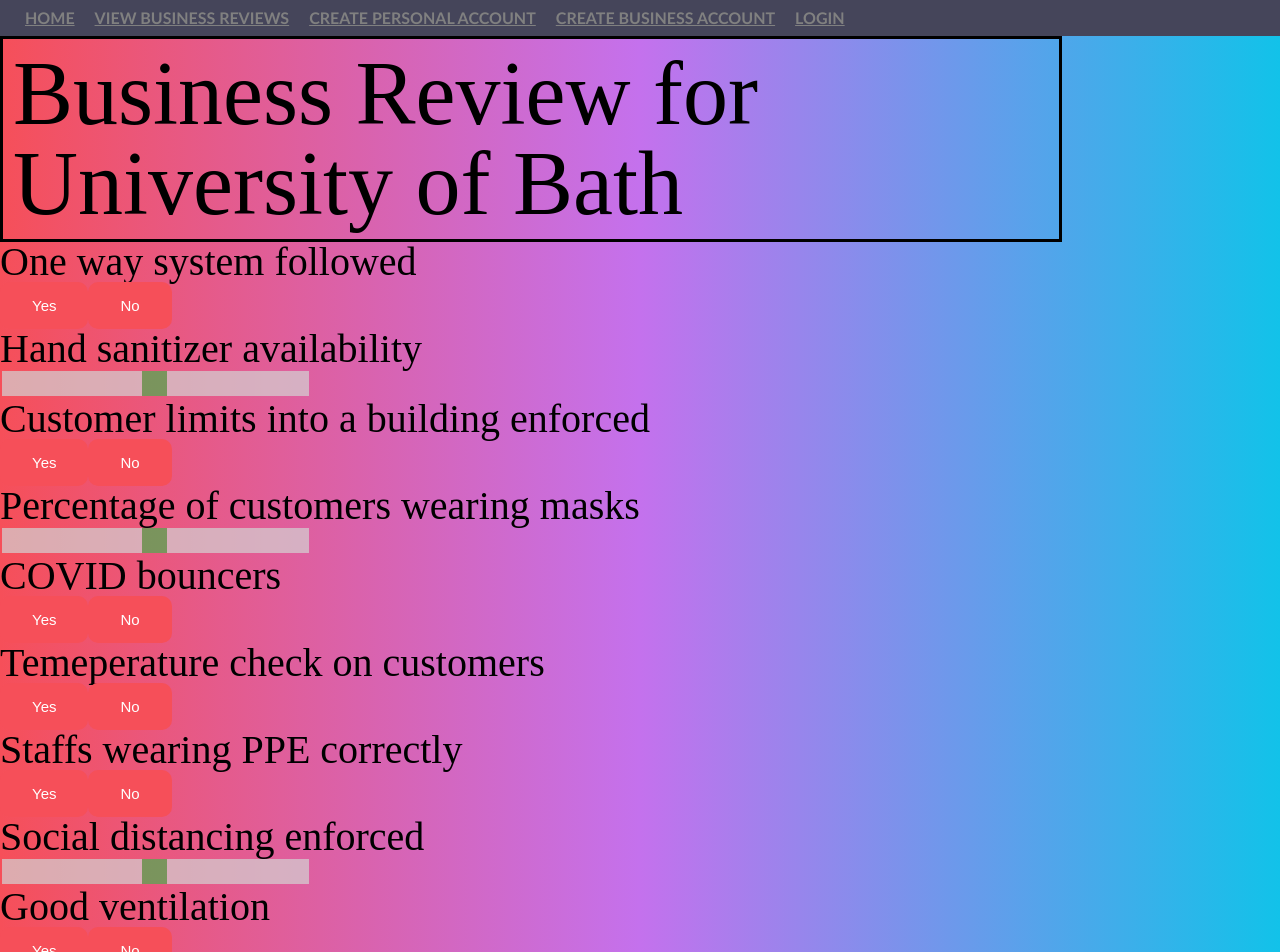
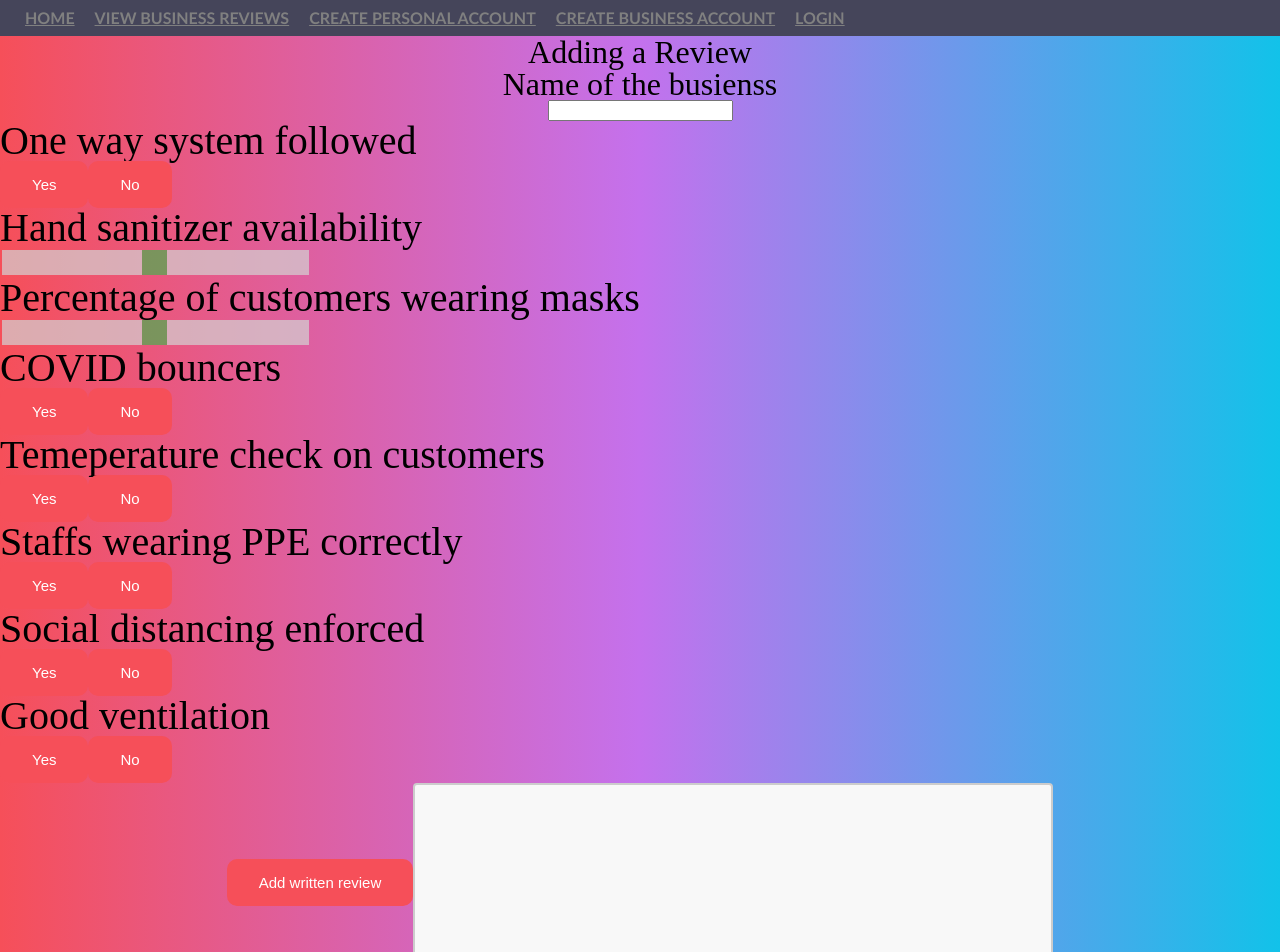
Before and after one commit to kohtzk/pandemic-review-site, a React (Create React App) app in the folder implementation/frontend/: page /add-review in a window 1280 px wide. Shown: the top 952 px of the page. Built offline with nearby package versions, Linux system fonts and the light colour scheme.

Commit message:
changed add review page

```diff
--- a/implementation/frontend/src/components/ReviewLayout.js
+++ b/implementation/frontend/src/components/ReviewLayout.js
@@ -1,47 +1,76 @@
 import React, { useState } from "react";
 import "../pages/ReviewLayout.css";
 
-export default function ReviewLayout(props) {
+class ReviewLayout extends React.Component{
+  constructor() {
+    super();
+    this.state = {
+      businessID: null,
+      oneway_System: null,
+      hand_Sanitizer: null,
+      wear_Masks: null,
+      covid_Bouncers: null,
+      temperature_Check: null,
+      staff_PPE: null,
+      social_Distancing: null,
+      ventilation: null,
+    };
+  }
+
+  setOneWaySystem0(){
+    this.state.oneway_System = 0;
+    console.log("Oneway System:", this.state.oneway_System);
+  }
+
+  setOneWaySystem1(){
+    this.state.oneway_System = 1;
+    console.log("Oneway System:", this.state.oneway_System);
+  }
+
+  render(){
     return (
       <div className="Font">
         <div>
-        <h1 className="businessReviewName">Business Review for {props.review.name}</h1>
+          <h1>Adding a Review</h1>
+        </div>
+        <div>
+          <h1>Name of the busienss</h1>
+          <input type="text" />
         </div>
         <div className="informationDescription">
-        <h1>{props.review.description1}</h1>
-        <button className = "addReviewButton">Yes</button>
-        <button className = "addReviewButton">No</button>
-        <h1>{props.review.description2}</h1>
+          <h1>{this.props.review.oneWaySystem}</h1>
+          <button className = "addReviewButton" onClick={this.setOneWaySystem0} >Yes</button>
+          <button className = "addReviewButton" onClick={this.setOneWaySystem0} >No</button>
+
+          <h1>{this.props.review.handSanitizer}</h1>
           <div className="slidecontainer">
             <input type="range" min="1" max="100" value="50" className="slider"/>
           </div>
-        <h1>{props.review.description3}</h1>
-        <button className = "addReviewButton">Yes</button>
-        <button className = "addReviewButton">No</button>
-        <h1>{props.review.description4}</h1>
+
+          <h1>{this.props.review.wearMasks}</h1>
           <div className="slidecontainer">
             <input type="range" min="1" max="100" value="50" className="slider"/>
           </div>
-        <h1>{props.review.description5}</h1>
+
+          <h1>{this.props.review.bouncers}</h1>
           <button className = "addReviewButton">Yes</button>
           <button className = "addReviewButton">No</button>
-        <h1>{props.review.description6}</h1>
+
+          <h1>{this.props.review.temperatureCheck}</h1>
           <button className = "addReviewButton">Yes</button>
           <button className = "addReviewButton">No</button>
-        <h1>{props.review.description7}</h1>
+
+          <h1>{this.props.review.staffPPE}</h1>
           <button className = "addReviewButton">Yes</button>
           <button className = "addReviewButton">No</button>
-        <h1>{props.review.description8}</h1>
-        <div className="slidecontainer">
-          <input type="range" min="1" max="100" value="50" className="slider"/>
-        </div>
-        <h1>{props.review.description9}</h1>
+
+          <h1>{this.props.review.socialDistancing}</h1>
           <button className = "addReviewButton">Yes</button>
           <button className = "addReviewButton">No</button>
-        <h1>{props.review.description10}</h1>
-        <div className="slidecontainer">
-          <input type="range" min="1" max="100" value="50" className="slider"/>
-        </div>
+
+          <h1>{this.props.review.ventilation}</h1>
+          <button className = "addReviewButton">Yes</button>
+          <button className = "addReviewButton">No</button>
         </div>
         <div>
           <button className="reviewButton">Add written review</button>
@@ -53,3 +82,7 @@ export default function ReviewLayout(props) {
       </div>
     );
   }
+}
+
+
+export default ReviewLayout;
--- a/implementation/frontend/src/components/review.js
+++ b/implementation/frontend/src/components/review.js
@@ -3,17 +3,14 @@ import React from "react";
 const reviewData = [
     {
         id: 0,
-        name: "University of Bath",
-        description1: "One way system followed",
-        description2: "Hand sanitizer availability",
-        description3: "Customer limits into a building enforced",
-        description4: "Percentage of customers wearing masks",
-        description5: "COVID bouncers",
-        description6: "Temeperature check on customers",
-        description7: "Staffs wearing PPE correctly",
-        description8: "Social distancing enforced",
-        description9: "Good ventilation",
-        description10: "Overall rating",
+        oneWaySystem: "One way system followed",
+        handSanitizer: "Hand sanitizer availability",
+        wearMasks: "Percentage of customers wearing masks",
+        bouncers: "COVID bouncers",
+        temperatureCheck: "Temeperature check on customers",
+        staffPPE: "Staffs wearing PPE correctly",
+        socialDistancing: "Social distancing enforced",
+        ventilation: "Good ventilation",
     },
 ]
 
```
Also changed, not shown: 1 other file (tests, documents, lock files or other folders). Lines whose indentation alone changed are shown as unchanged.
